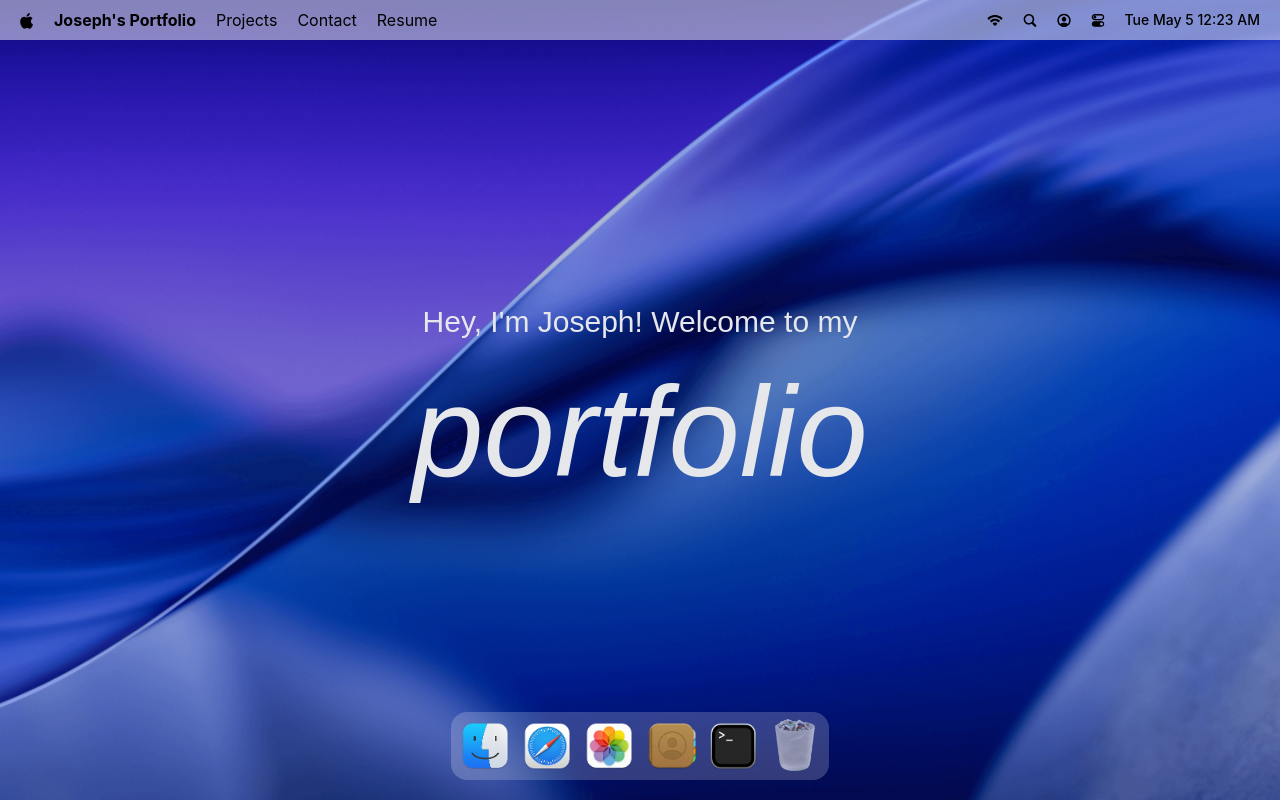
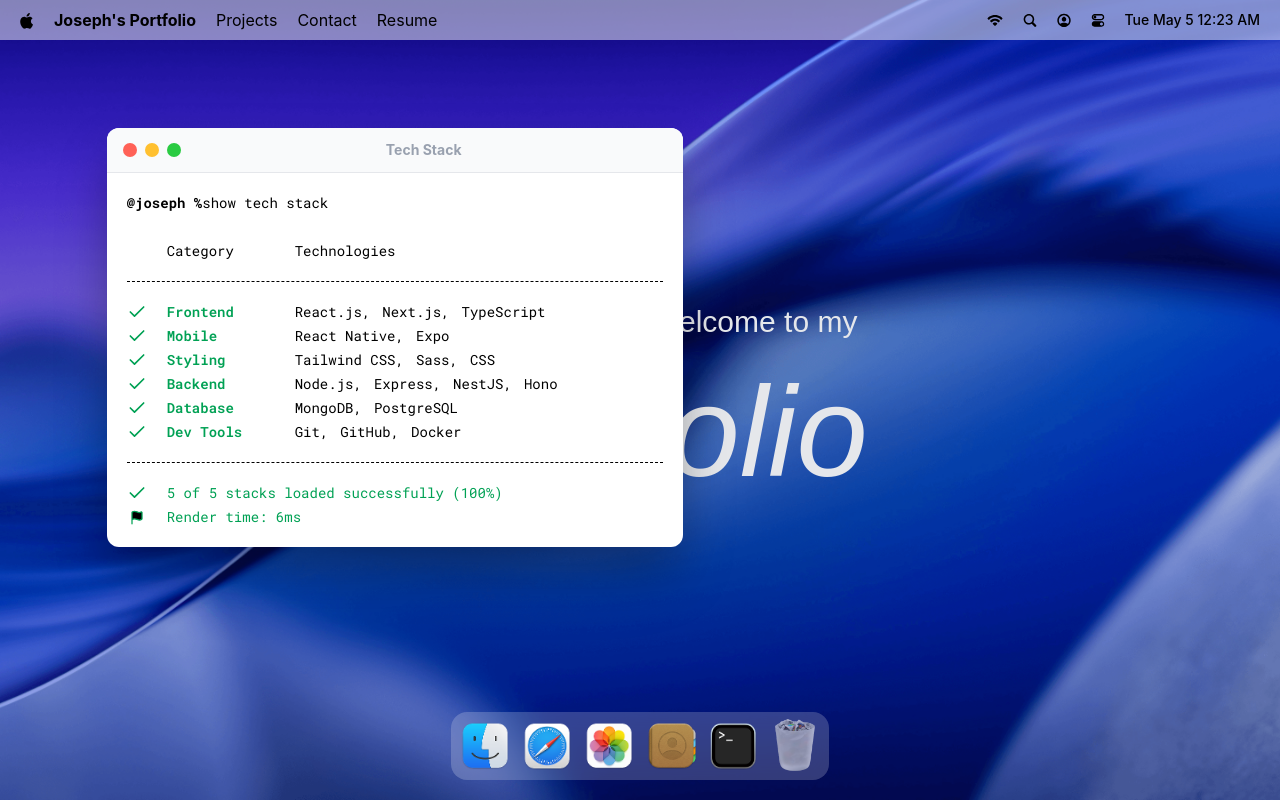
Before and after one commit to ufedo22/MacOS_Portfolio, a React (Vite) app: page / in a window 1280 px wide. Both pictures are taken after a click on the button 733 px from the left and 746 px from the top of the page. Built offline with nearby package versions, Linux system fonts and the light colour scheme; a web font is replaced by a local one.

Commit message:
Implement a hoc for maanaging windows states and ad the first window -terminal

```diff
--- a/package.json
+++ b/package.json
@@ -14,11 +14,13 @@
     "@tailwindcss/vite": "^4.2.4",
     "dayjs": "^1.11.20",
     "gsap": "^3.15.0",
+    "immer": "^11.1.6",
     "lucide-react": "^1.14.0",
     "react": "^19.2.5",
     "react-dom": "^19.2.5",
     "react-tooltip": "^6.0.0",
-    "tailwindcss": "^4.2.4"
+    "tailwindcss": "^4.2.4",
+    "zustand": "^5.0.13"
   },
   "devDependencies": {
     "@eslint/js": "^10.0.1",
--- a/src/App.jsx
+++ b/src/App.jsx
@@ -1,12 +1,18 @@
 import { Dock, Navbar, Welcome } from "#components";
 import React from "react";
+import { Draggable } from "gsap/Draggable"
+import gsap from "gsap";
+import { Terminal } from "#windows";
 
+gsap.registerPlugin(Draggable)
 const App = () => {
   return (
     <main>
       <Navbar />
       <Welcome />
       <Dock/>
+
+      <Terminal/>
     </main>
   );
 };
--- a/src/components/Dock.jsx
+++ b/src/components/Dock.jsx
@@ -3,8 +3,11 @@
 import React, { useRef } from "react";
 import { useGSAP } from "@gsap/react";
 import gsap from "gsap";
+import useWindowStore from "#store/window";
 
 const Dock = () => {
+const { openWindows, closeWindows, windows} = useWindowStore()
+
   const dockRef = useRef(null);
 
   useGSAP(() => {
@@ -52,7 +55,20 @@
   }, [])
 
 
-  const toggleApp = (app) => {}
+  const toggleApp = (app) => {
+    if(!app.canOpen) return;
+
+    const window = windows[app.id]
+    if(!window) {
+      console.log(`window not found for app: ${app.id}`)
+    }
+    if(window.isOpen){
+      closeWindows(app.id)
+    }else{
+      openWindows(app.id)
+    }
+    console.log(windows)
+  }
   return (
     <section id="dock">
       <div ref={dockRef} className="dock-container">
--- /dev/null
+++ b/src/components/WindowControls.jsx
@@ -0,0 +1,15 @@
+import useWindowStore from '#store/window'
+import React from 'react'
+
+const WindowControls = ({target}) => {
+    const {closeWindows} = useWindowStore()
+  return (
+    <div id="window-controls">
+      <div className="close" onClick={() => closeWindows(target)}></div>
+      <div className="minimize" />
+      <div className="maximize" />
+    </div>
+  );
+}
+
+export default WindowControls
--- a/src/components/index.js
+++ b/src/components/index.js
@@ -1,5 +1,6 @@
 import Navbar from "./Navbar";
 import Welcome from "./Welcome";
 import Dock from "./Dock";
+import WindowControls from "./WindowControls";
 
-export{Navbar, Welcome, Dock}
+export{Navbar, Welcome, Dock, WindowControls}
--- /dev/null
+++ b/src/hoc/WindowWrapper.jsx
@@ -0,0 +1,49 @@
+import useWindowStore from "#store/window";
+import { useGSAP } from "@gsap/react";
+import gsap from "gsap";
+import { Draggable } from "gsap/Draggable";
+import React, { useLayoutEffect, useRef } from "react";
+
+const WindowWrapper = (Component, windowKey) => {
+  const wrapped = (props) => {
+    const { focusWindows, windows } = useWindowStore();
+    const { isOpen, zIndex } = windows[windowKey];
+    const ref = useRef(null);
+
+    useGSAP(() => {
+        const el = ref.current;
+        if (!el || !isOpen) return;
+        el.style.display = "block"
+
+        gsap.fromTo(el, {
+          scale: 0.8, opacity: 0, y: 40
+        },
+      {scale: 1, opacity: 1, y: 0, duration: 0.4, ease: "power3.out"})
+    }, [isOpen])
+
+    useGSAP(() => {
+      const el = ref.current
+      if(!el) return;
+
+     const [instance] = Draggable.create(el, {onPress: ()=> focusWindows(windowKey)})
+
+     return () => instance.kill()
+    })
+
+
+    useLayoutEffect(()=> {
+        const el = ref.current;
+        if(!el) return;
+        el.style.display = isOpen ? 'block' : 'none'
+    }, [isOpen])
+    return (
+      <section id={windowKey} ref={ref} style={{ zIndex }} className="absolute">
+        <Component {...props} />
+      </section>
+    );
+  };
+  wrapped.displayName = `windowWrapper(${Component.displayName || Component.name || "component"})`;
+  return wrapped;
+};
+
+export default WindowWrapper;
--- /dev/null
+++ b/src/store/window.js
@@ -0,0 +1,33 @@
+import { INITIAL_Z_INDEX, WINDOW_CONFIG } from "#constants";
+import { create } from "zustand";
+import { immer } from "zustand/middleware/immer";
+const useWindowStore = create(
+  immer((set) => ({
+    windows: WINDOW_CONFIG,
+    nextZIndex: INITIAL_Z_INDEX + 1,
+
+    openWindows: (windowKey, data = null) => set((state) => {
+        const win = state.windows[windowKey];
+        if (!win) return;
+            win.isOpen = true;
+            win.zIndex = state.nextZIndex;
+            win.data = data ?? win.data;
+            state.nextZIndex++;
+
+    }),
+    closeWindows: (windowKey) => set((state) => {
+         const win = state.windows[windowKey];
+         if (!win) return;
+         win.isOpen = false;
+         win.zIndex = INITIAL_Z_INDEX;
+         win.data = null
+
+    }),
+    focusWindows: (windowKey) => set((state) => {
+        const win = state.windows[windowKey]
+        win.zIndex = state.nextZIndex++;
+    }),
+  })),
+);
+
+export default useWindowStore;
--- /dev/null
+++ b/src/windows/Terminal.jsx
@@ -0,0 +1,54 @@
+import { WindowControls } from "#components";
+import { techStack } from "#constants";
+import WindowWrapper from "#hoc/WindowWrapper";
+import { Check, Flag } from "lucide-react";
+import React from "react";
+
+const Terminal = () => {
+  return (
+    <>
+      <div id="window-header">
+        <WindowControls target='terminal'/>
+        <h2>Tech Stack</h2>
+      </div>
+
+      <div className="techstack">
+        <p>
+          <span className="font-bold">@joseph %</span>
+          show tech stack
+        </p>
+        <div className="label">
+          <p className="w-32">Category</p>
+          <p>Technologies</p>
+        </div>
+        <ul className="content">
+          {techStack.map(({ category, items }) => (
+            <li key={category} className="flex items-center">
+              <Check className="check" size={20} />
+              <h3>{category}</h3>
+              <ul>
+                {items.map((item, i) => (
+                  <li key={i}>
+                    {item}
+                    {i < items.length - 1 ? "," : ""}
+                  </li>
+                ))}
+              </ul>
+            </li>
+          ))}
+        </ul>
+        <div className="footnote">
+          <p>
+            <Check size={20} /> 5 of 5 stacks loaded successfully (100%)
+          </p>
+          <p className="text-block">
+            <Flag size={15} fill="black"/>
+            Render time: 6ms
+          </p>
+        </div>
+      </div>
+    </>
+  );
+};
+const TerminalWindow = WindowWrapper(Terminal, "terminal");
+export default TerminalWindow;
--- /dev/null
+++ b/src/windows/index.js
@@ -0,0 +1,3 @@
+import Terminal from "./Terminal"
+
+export { Terminal }
```
Also changed, not shown: 1 other file (tests, documents, lock files or other folders).
